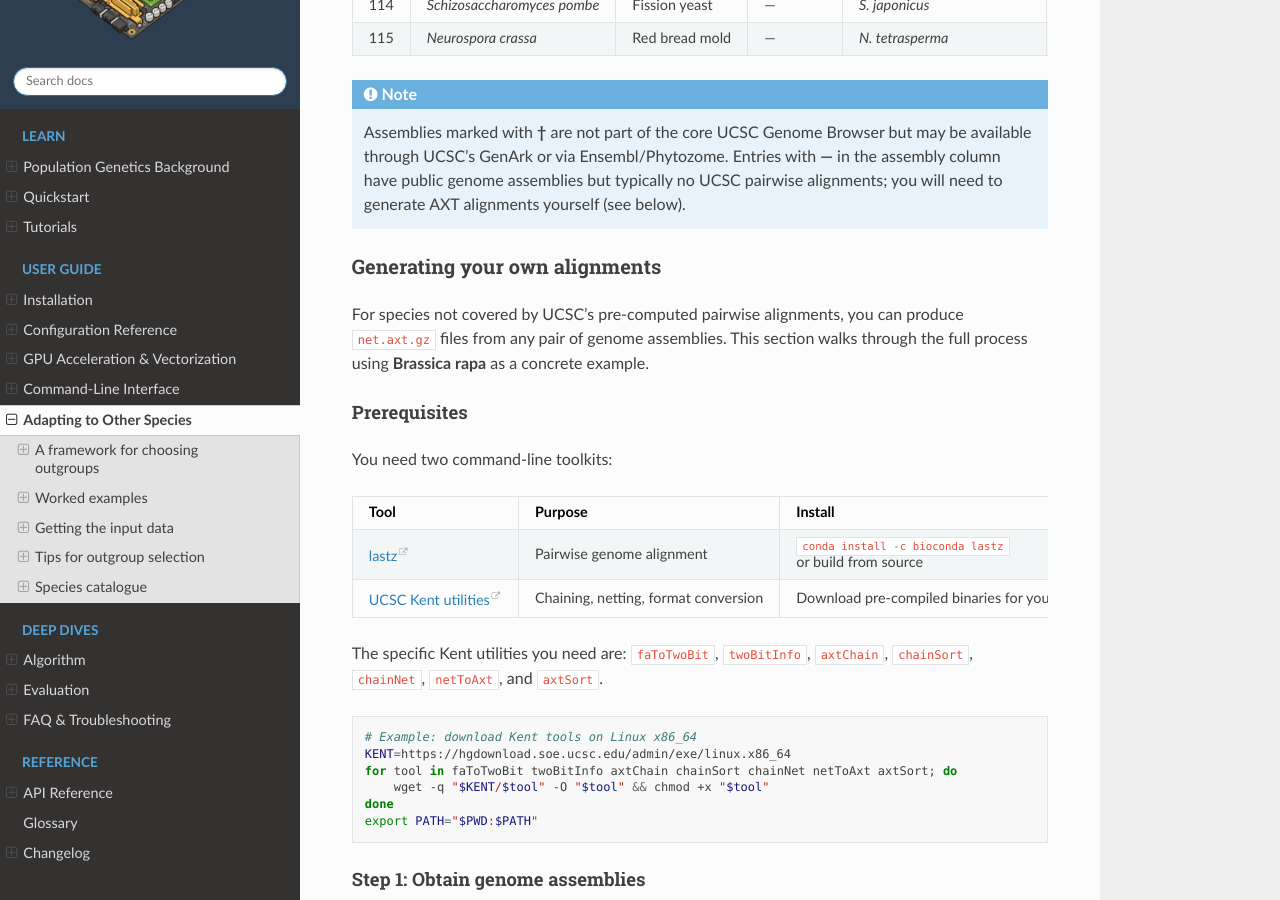
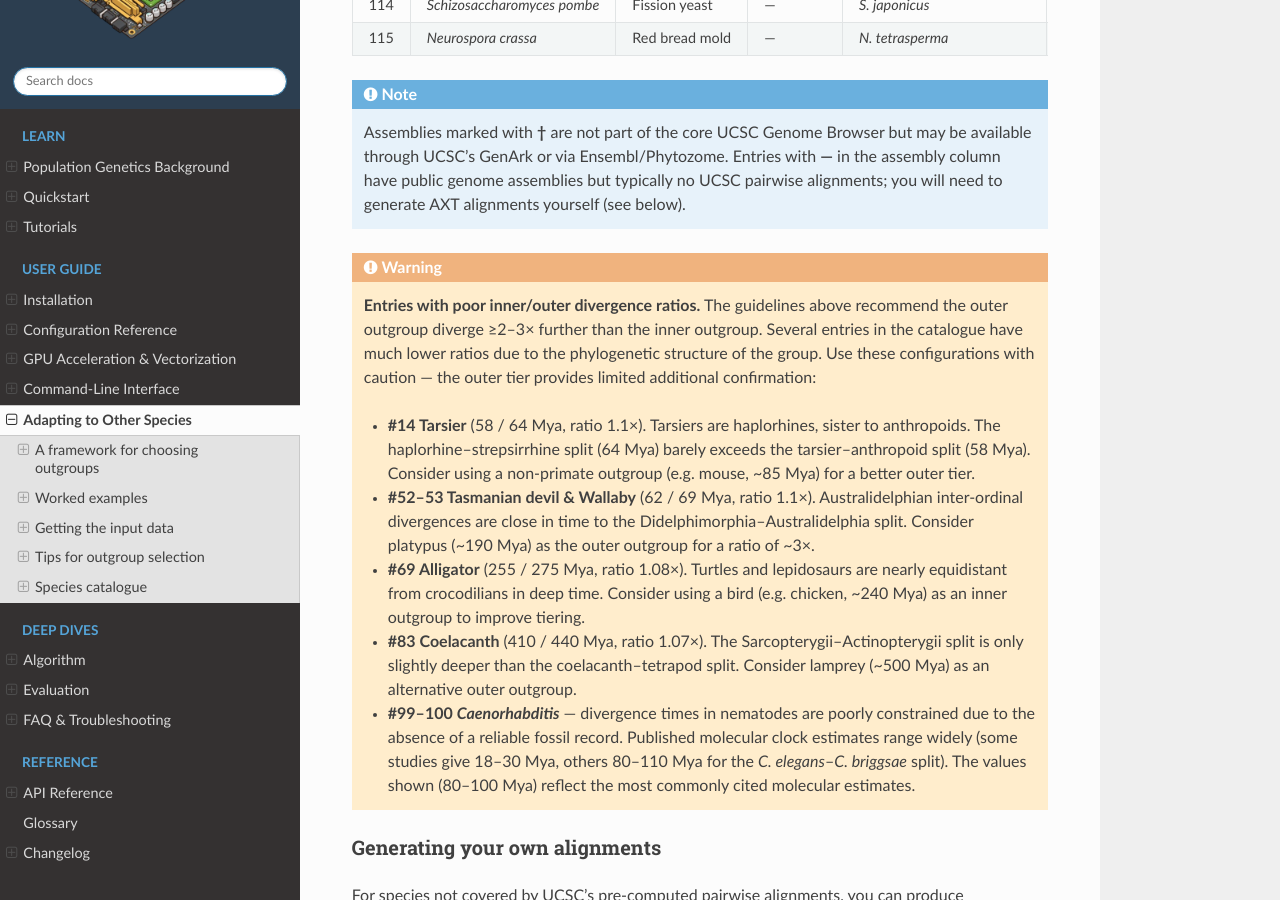
Before and after one commit to kevinkorfmann/ancify, a Sphinx documentation site: the page built from docs/species_guide.md, in a window 1280 px wide and 900 px high, scrolled down 12001 px. Built offline with Sphinx 7.4.7 and the Read the Docs theme 3.1.0, drawn with Linux system fonts in a browser that asks for light colours; some of the changed text lies outside the part shown.

Commit message:
docs: fix divergence times and tier assignments in species catalogue
Cross-checked all 115 entries against TimeTree and published molecular
estimates. Corrections:

- #14 Tarsier: swap inner/outer (tarsiers are Haplorhini, sister to
  anthropoids, not strepsirrhines). Fix times to 58 / 64 Mya.
- #51-53 Marsupials: fix Didelphimorphia-Australidelphia split to
  ~69 Mya and Dasyuromorphia-Diprotodontia to ~62 Mya; use platypus
  as outer for opossum.
- #67-69 Turtles/Alligator: Testudines-Archosauria split is ~255 Mya
  not 160 Mya; move alligator from inner to outer for turtle entries.
- #83 Coelacanth: swap inner/outer (coelacanth is Sarcopterygii like
  Xenopus, not Actinopterygii like gar). Fix times to 410 / 440 Mya.
- #84 Spotted gar: fix Holostei-Teleostei to 340 Mya, Actinopterygii-
  Sarcopterygii to 440 Mya.
- #85-86 Lamprey/Elephant shark: fix cyclostome-gnathostome to ~500 Mya
  and Chondrichthyes-Osteichthyes to ~450 Mya.
- #99-100 C. elegans/briggsae: fix from 30 Mya to 80-100 Mya per
  molecular estimates.
- Add warning note listing entries with poor inner/outer ratios.

Co-authored-by: Cursor <cursoragent@cursor.com>

```diff
--- a/docs/species_guide.md
+++ b/docs/species_guide.md
@@ -307,7 +307,7 @@ These are starting-point suggestions. Always verify that pairwise net AXT alignm
 | 11 | *Nasalis larvatus* | Proboscis monkey | nasLar1 | Green monkey, rhesus macaque | Human | 10 / 25 Mya |
 | 12 | *Callithrix jacchus* | Marmoset | calJac4 | Squirrel monkey | Macaque | 15 / 40 Mya |
 | 13 | *Saimiri boliviensis* | Squirrel monkey | saiBol1 | Marmoset | Macaque | 15 / 40 Mya |
-| 14 | *Carlito syrichta* | Tarsier | tarSyr2 | Mouse lemur, bushbaby | Human | 58–70 / 75 Mya |
+| 14 | *Carlito syrichta* | Tarsier | tarSyr2 | Human, macaque | Mouse lemur, bushbaby | 58 / 64 Mya |
 | 15 | *Microcebus murinus* | Mouse lemur | micMur2 | Bushbaby | Marmoset | 58 / 70 Mya |
 | 16 | *Otolemur garnettii* | Bushbaby | otoGar3 | Mouse lemur | Marmoset | 58 / 70 Mya |
 
@@ -379,9 +379,9 @@ These are starting-point suggestions. Always verify that pairwise net AXT alignm
 
 | # | Focal species | Common name | Assembly | Suggested inner outgroups | Suggested outer outgroup | Div. (inner / outer) |
 |---|---------------|-------------|----------|---------------------------|--------------------------|----------------------|
-| 51 | *Monodelphis domestica* | Opossum | monDom5 | Tasmanian devil | Wallaby | 70 / 80 Mya |
-| 52 | *Sarcophilus harrisii* | Tasmanian devil | sarHar1 | Wallaby | Opossum | 40 / 80 Mya |
-| 53 | *Macropus eugenii* | Wallaby | macEug2 | Tasmanian devil | Opossum | 40 / 80 Mya |
+| 51 | *Monodelphis domestica* | Opossum | monDom5 | Tasmanian devil, wallaby | Platypus | 69 / 190 Mya |
+| 52 | *Sarcophilus harrisii* | Tasmanian devil | sarHar1 | Wallaby | Opossum | 62 / 69 Mya |
+| 53 | *Macropus eugenii* | Wallaby | macEug2 | Tasmanian devil | Opossum | 62 / 69 Mya |
 | 54 | *Ornithorhynchus anatinus* | Platypus | ornAna2 | Opossum | Chicken | 190 / 320 Mya |
 
 ### Birds
@@ -404,11 +404,11 @@ These are starting-point suggestions. Always verify that pairwise net AXT alignm
 
 | # | Focal species | Common name | Assembly | Suggested inner outgroups | Suggested outer outgroup | Div. (inner / outer) |
 |---|---------------|-------------|----------|---------------------------|--------------------------|----------------------|
-| 66 | *Anolis carolinensis* | Green anole | anoCar2 | Garter snake | Painted turtle | 150 / 250 Mya |
-| 67 | *Chrysemys picta* | Painted turtle | chrPic2 | Softshell turtle, alligator | Green anole | 70–160 / 250 Mya |
-| 68 | *Pelodiscus sinensis* | Chinese softshell turtle | pelSin2 | Painted turtle, alligator | Green anole | 70–160 / 250 Mya |
-| 69 | *Alligator mississippiensis* | American alligator | allMis1 | Painted turtle, softshell turtle | Green anole | 160 / 250 Mya |
-| 70 | *Thamnophis sirtalis* | Garter snake | thaSir1 | Green anole | Painted turtle | 150 / 250 Mya |
+| 66 | *Anolis carolinensis* | Green anole | anoCar2 | Garter snake | Painted turtle | 150 / 275 Mya |
+| 67 | *Chrysemys picta* | Painted turtle | chrPic2 | Softshell turtle | Alligator | 70 / 255 Mya |
+| 68 | *Pelodiscus sinensis* | Chinese softshell turtle | pelSin2 | Painted turtle | Alligator | 70 / 255 Mya |
+| 69 | *Alligator mississippiensis* | American alligator | allMis1 | Painted turtle, softshell turtle | Green anole | 255 / 275 Mya |
+| 70 | *Thamnophis sirtalis* | Garter snake | thaSir1 | Green anole | Painted turtle | 150 / 275 Mya |
 | 71 | *Xenopus tropicalis* | Western clawed frog | xenTro10 | *X. laevis* | Coelacanth | 50 / 370 Mya |
 | 72 | *Xenopus laevis* | African clawed frog | xenLae2 | *X. tropicalis* | Coelacanth | 50 / 370 Mya |
 | 73 | *Rana temporaria* | Common frog | — | *Xenopus* spp. | Coelacanth | 200 / 370 Mya |
@@ -426,10 +426,10 @@ These are starting-point suggestions. Always verify that pairwise net AXT alignm
 | 80 | *Gadus morhua* | Atlantic cod | gadMor1 | Stickleback, medaka | Zebrafish | 100–110 / 150 Mya |
 | 81 | *Salmo salar* | Atlantic salmon | — | Rainbow trout | Zebrafish | 25 / 200 Mya |
 | 82 | *Oncorhynchus mykiss* | Rainbow trout | — | Atlantic salmon | Zebrafish | 25 / 200 Mya |
-| 83 | *Latimeria chalumnae* | Coelacanth | latCha1 | Spotted gar | *Xenopus* | 400 / 420 Mya |
-| 84 | *Lepisosteus oculatus* | Spotted gar | lepOcu1 | Zebrafish | Coelacanth | 300 / 420 Mya |
-| 85 | *Petromyzon marinus* | Sea lamprey | petMar3 | Elephant shark | Lancelet | 450 / 550 Mya |
-| 86 | *Callorhinchus milii* | Elephant shark | calMil1 | Zebrafish | Lamprey | 400 / 450 Mya |
+| 83 | *Latimeria chalumnae* | Coelacanth | latCha1 | *Xenopus* | Spotted gar | 410 / 440 Mya |
+| 84 | *Lepisosteus oculatus* | Spotted gar | lepOcu1 | Zebrafish | Coelacanth | 340 / 440 Mya |
+| 85 | *Petromyzon marinus* | Sea lamprey | petMar3 | Elephant shark | Lancelet | 500 / 550 Mya |
+| 86 | *Callorhinchus milii* | Elephant shark | calMil1 | Zebrafish | Lamprey | 450 / 500 Mya |
 
 ### Insects — *Drosophila* & relatives
 
@@ -457,8 +457,8 @@ These are starting-point suggestions. Always verify that pairwise net AXT alignm
 
 | # | Focal species | Common name | Assembly | Suggested inner outgroups | Suggested outer outgroup | Div. (inner / outer) |
 |---|---------------|-------------|----------|---------------------------|--------------------------|----------------------|
-| 99 | *C. elegans* | Nematode | ce11 | *C. briggsae*, *C. remanei* | *C. japonica* | 30 / 60 Mya |
-| 100 | *C. briggsae* | — | cb4 | *C. remanei*, *C. elegans* | *C. japonica* | 20–30 / 60 Mya |
+| 99 | *C. elegans* | Nematode | ce11 | *C. briggsae*, *C. remanei* | *C. japonica* | 80–100 / 100–200 Mya |
+| 100 | *C. briggsae* | — | cb4 | *C. remanei*, *C. elegans* | *C. japonica* | 80–100 / 100–200 Mya |
 | 101 | *Strongylocentrotus purpuratus* | Purple sea urchin | strPur2 | Lancelet | *C. elegans* | 520 / 650 Mya |
 | 102 | *Branchiostoma floridae* | Lancelet | braFlo1 | Sea urchin | Lamprey | 520 / 550 Mya |
 | 103 | *Ciona intestinalis* | Sea squirt | ci3 | Lancelet | Lamprey | 520 / 550 Mya |
@@ -487,6 +487,16 @@ These are starting-point suggestions. Always verify that pairwise net AXT alignm
 
 :::{note}
 Assemblies marked with **†** are not part of the core UCSC Genome Browser but may be available through UCSC's GenArk or via Ensembl/Phytozome. Entries with **—** in the assembly column have public genome assemblies but typically no UCSC pairwise alignments; you will need to generate AXT alignments yourself (see below).
+:::
+
+:::{warning}
+**Entries with poor inner/outer divergence ratios.** The guidelines above recommend the outer outgroup diverge ≥2–3× further than the inner outgroup. Several entries in the catalogue have much lower ratios due to the phylogenetic structure of the group. Use these configurations with caution — the outer tier provides limited additional confirmation:
+
+- **#14 Tarsier** (58 / 64 Mya, ratio 1.1×). Tarsiers are haplorhines, sister to anthropoids. The haplorhine–strepsirrhine split (64 Mya) barely exceeds the tarsier–anthropoid split (58 Mya). Consider using a non-primate outgroup (e.g. mouse, ~85 Mya) for a better outer tier.
+- **#52–53 Tasmanian devil & Wallaby** (62 / 69 Mya, ratio 1.1×). Australidelphian inter-ordinal divergences are close in time to the Didelphimorphia–Australidelphia split. Consider platypus (~190 Mya) as the outer outgroup for a ratio of ~3×.
+- **#69 Alligator** (255 / 275 Mya, ratio 1.08×). Turtles and lepidosaurs are nearly equidistant from crocodilians in deep time. Consider using a bird (e.g. chicken, ~240 Mya) as an inner outgroup to improve tiering.
+- **#83 Coelacanth** (410 / 440 Mya, ratio 1.07×). The Sarcopterygii–Actinopterygii split is only slightly deeper than the coelacanth–tetrapod split. Consider lamprey (~500 Mya) as an alternative outer outgroup.
+- **#99–100 *Caenorhabditis*** — divergence times in nematodes are poorly constrained due to the absence of a reliable fossil record. Published molecular clock estimates range widely (some studies give 18–30 Mya, others 80–110 Mya for the *C. elegans*–*C. briggsae* split). The values shown (80–100 Mya) reflect the most commonly cited molecular estimates.
 :::
 
 ### Generating your own alignments
```
